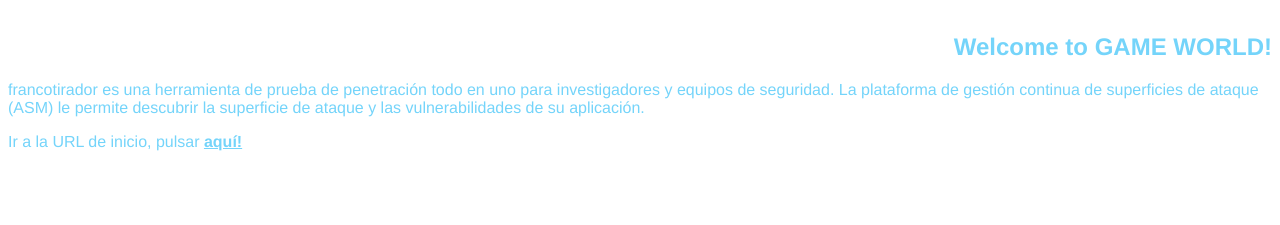
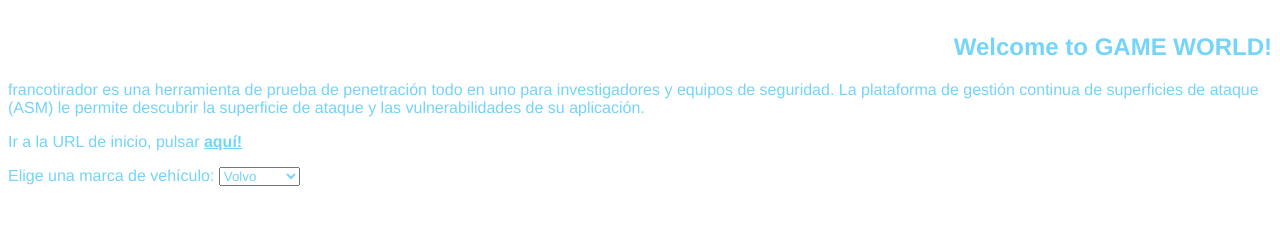
Before and after one commit to MiguelGlez-13/Practica-3---HTML, a plain HTML site: page practica.html in a window 1280 px wide. Shown: the part 473-698 px from the top of the page. Drawn offline with Linux system fonts and the light colour scheme.

Commit message:
anexado funcionamiento de varias funciones

```diff
--- a/practica.html
+++ b/practica.html
@@ -21,5 +21,12 @@
     <p>francotirador es una herramienta de prueba de penetración todo en uno para investigadores y equipos de seguridad. La plataforma de gestión continua de superficies de ataque (ASM) le permite descubrir la superficie de ataque y las vulnerabilidades de su aplicación.</p>
     <p>Ir a la URL de inicio, pulsar <b><a href="index.html">aquí!</b></a></p>
 
+    <label for="cars">Elige una marca de vehículo:</label>
+        <select name="cars" id="cars">
+        <option value="volvo">Volvo</option>
+        <option value="saab">Saab</option>
+        <option value="mercedes">Mercedes</option>
+        <option value="audi">Audi</option>
+    </select>
 </body>
 </html>
```
Also changed, not shown: index.html (+4 -2 lines).
